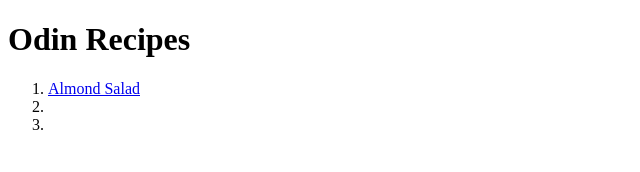
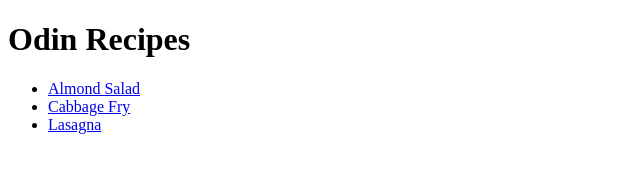
Before and after one commit to MuhammedNecatiPolat/odin-recipes, a plain HTML site: page index.html in a window 1280 px wide. Shown: the whole page, without its empty margins (0-640 px from the left). Drawn offline with Linux system fonts and the light colour scheme.

Commit message:
Change relative links to recipes

```diff
--- a/index.html
+++ b/index.html
@@ -8,10 +8,10 @@
 </head>
 <body>
     <h1>Odin Recipes</h1>
-    <ol>
+    <ul>
         <li> <a href="./recipes/almond-salad.html">Almond Salad</a> </li>
-        <li> <a>     </a> </li>
-        <li> <a>     </a> </li>
-    </ol>
+        <li> <a href="./recipes/cabbage-fry.html">Cabbage Fry</a> </li>
+        <li> <a href="./recipes/lasagna.html">Lasagna     </a> </li>
+    </ul>
 </body>
 </html>
```
